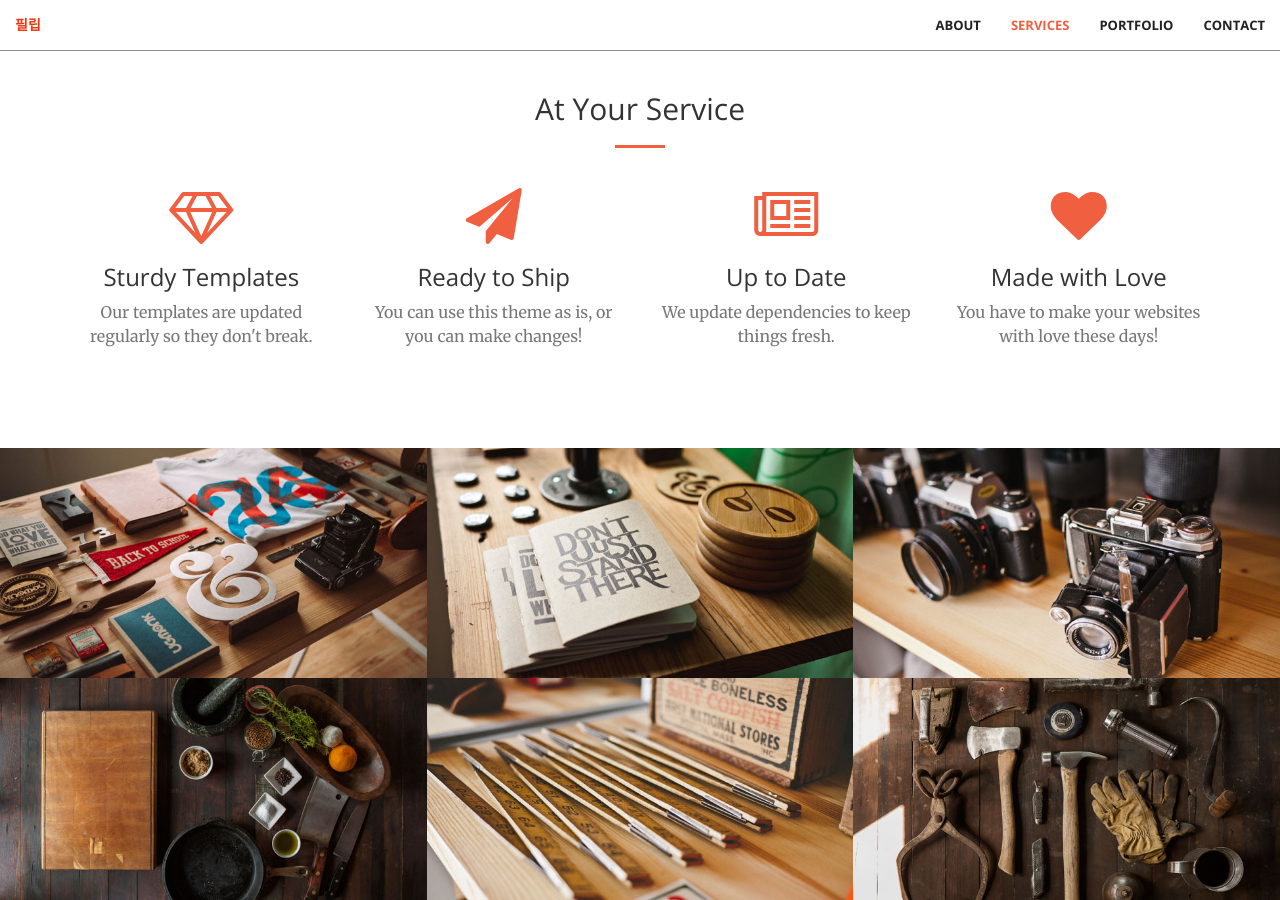
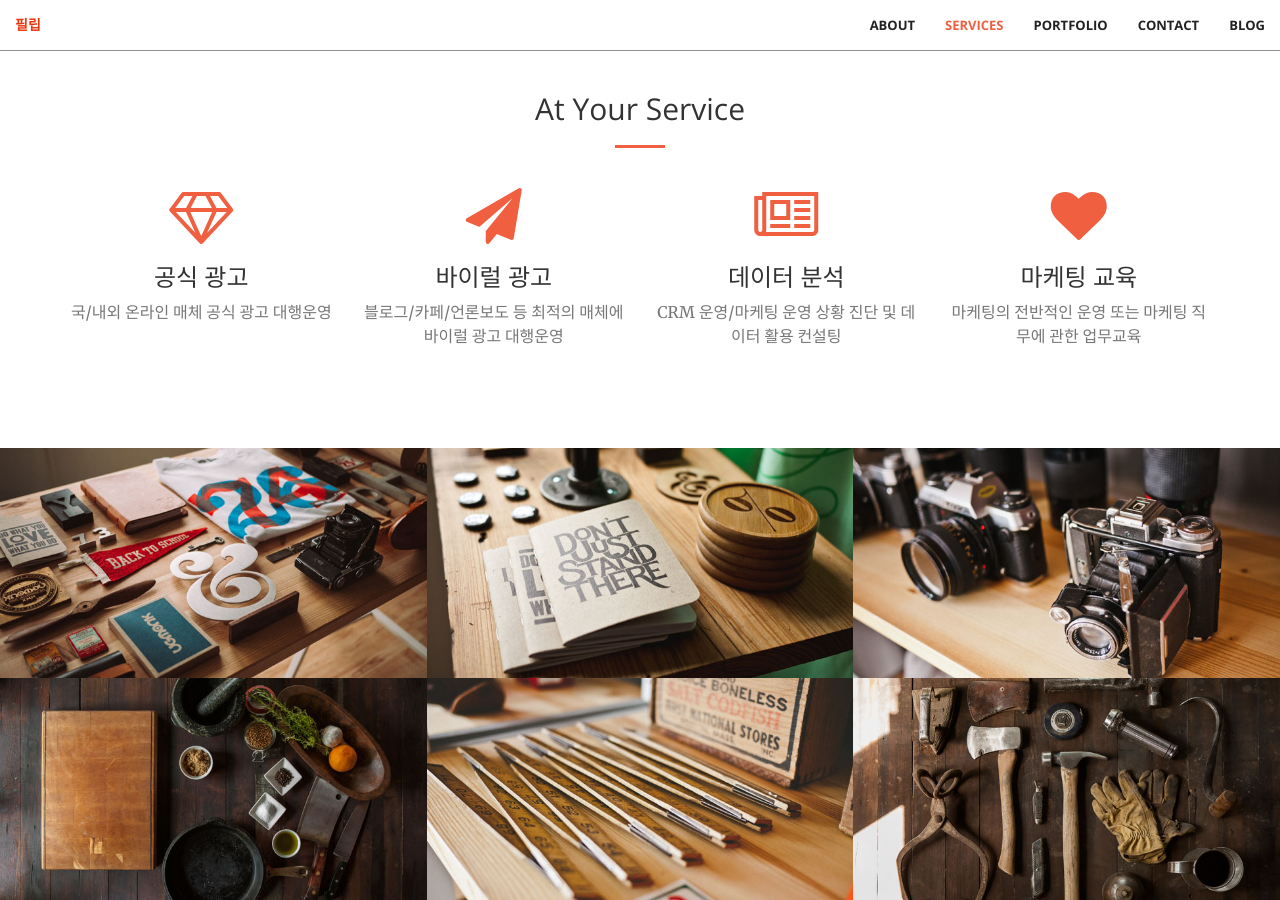
Before and after one commit to philipcommunication/philip-homepage, a Jekyll site: the page built from index.html, in a window 1280 px wide and 900 px high, scrolled down 1326 px. Built offline with Jekyll 4.4.1, drawn with Linux system fonts in a browser that asks for light colours; some of the changed text lies outside the part shown.

Commit message:
일부 색상 및 텍스트 변환

```diff
--- a/_includes/header.html
+++ b/_includes/header.html
@@ -1,9 +1,9 @@
 <header>
     <div class="header-content">
         <div class="header-content-inner">
-            <h1>Your Favorite Source of Free Bootstrap Themes</h1>
+            <h1>마케팅을 바로 세우는 든든한 파트너 온라인 광고대행사 필립</h1>
             <hr>
-            <p>Start Bootstrap can help you build better websites using the Bootstrap CSS framework! Just download your template and start going, no strings attached!</p>
+            <p>마케팅을 바로 세워줄 수 있는 파트너를 찾으시나요? 가장 잘 맞는 광고를 제안하고 명확한 광고의 방향성을 제안합니다!</p>
             <a href="#about" class="btn btn-primary btn-xl page-scroll">Find Out More</a>
         </div>
     </div>
--- a/_includes/nav.html
+++ b/_includes/nav.html
@@ -26,6 +26,9 @@
                 <li>
                     <a class="page-scroll" href="#contact">Contact</a>
                 </li>
+                <li>
+                    <a class="page-scroll" href="#blog">blog</a>
+                </li>
             </ul>
         </div>
         <!-- /.navbar-collapse -->
--- a/_includes/services.html
+++ b/_includes/services.html
@@ -12,29 +12,29 @@
             <div class="col-lg-3 col-md-6 text-center">
                 <div class="service-box">
                     <i class="fa fa-4x fa-diamond wow bounceIn text-primary"></i>
-                    <h3>Sturdy Templates</h3>
-                    <p class="text-muted">Our templates are updated regularly so they don't break.</p>
+                    <h3>공식 광고</h3>
+                    <p class="text-muted">국/내외 온라인 매체 공식 광고 대행운영</p>
                 </div>
             </div>
             <div class="col-lg-3 col-md-6 text-center">
                 <div class="service-box">
                     <i class="fa fa-4x fa-paper-plane wow bounceIn text-primary" data-wow-delay=".1s"></i>
-                    <h3>Ready to Ship</h3>
-                    <p class="text-muted">You can use this theme as is, or you can make changes!</p>
+                    <h3>바이럴 광고</h3>
+                    <p class="text-muted">블로그/카페/언론보도 등 최적의 매체에 바이럴 광고 대행운영</p>
                 </div>
             </div>
             <div class="col-lg-3 col-md-6 text-center">
                 <div class="service-box">
                     <i class="fa fa-4x fa-newspaper-o wow bounceIn text-primary" data-wow-delay=".2s"></i>
-                    <h3>Up to Date</h3>
-                    <p class="text-muted">We update dependencies to keep things fresh.</p>
+                    <h3>데이터 분석</h3>
+                    <p class="text-muted">CRM 운영/마케팅 운영 상황 진단 및 데이터 활용 컨설팅</p>
                 </div>
             </div>
             <div class="col-lg-3 col-md-6 text-center">
                 <div class="service-box">
                     <i class="fa fa-4x fa-heart wow bounceIn text-primary" data-wow-delay=".3s"></i>
-                    <h3>Made with Love</h3>
-                    <p class="text-muted">You have to make your websites with love these days!</p>
+                    <h3>마케팅 교육</h3>
+                    <p class="text-muted">마케팅의 전반적인 운영 또는 마케팅 직무에 관한 업무교육</p>
                 </div>
             </div>
         </div>
```
